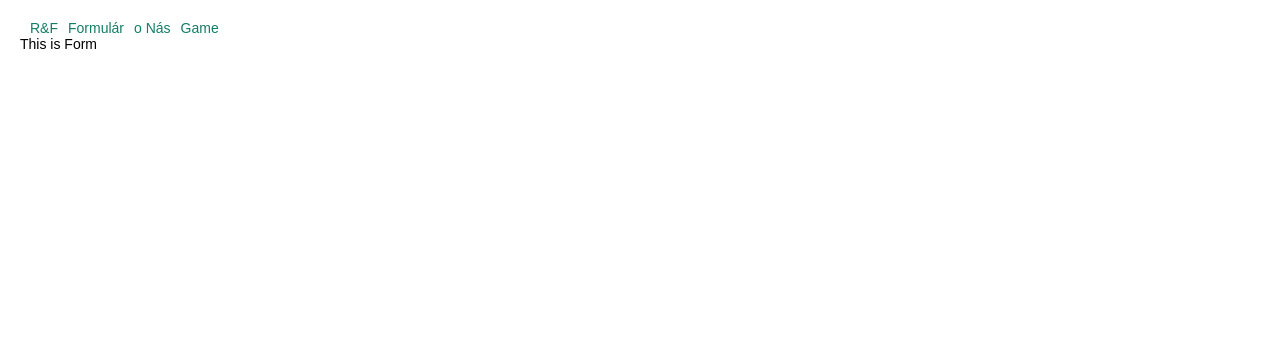
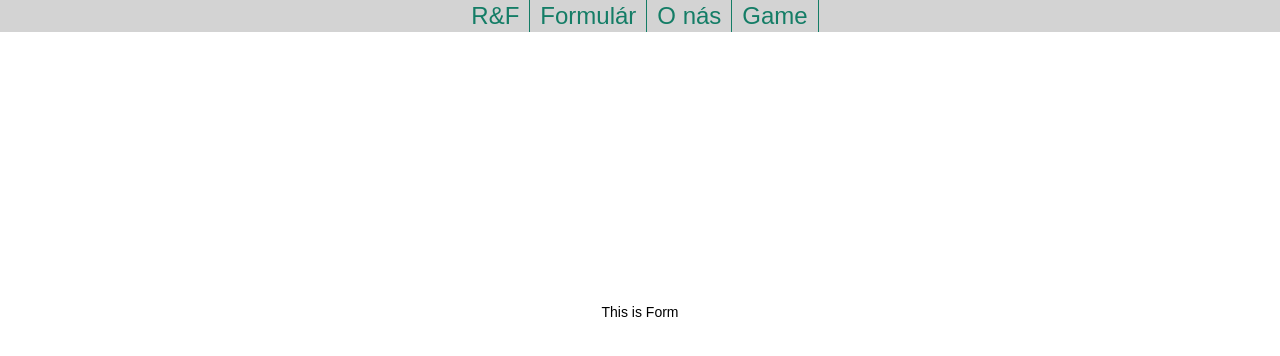
Before and after one commit to filipvnencak/Wedding---React, a React (Create React App) app: page /form in a window 1280 px wide. Shown: the top 356 px of the page. Built offline with nearby package versions, Linux system fonts and the light colour scheme.

Commit message:
add styling

```diff
--- a/src/App.css
+++ b/src/App.css
@@ -1,18 +1,13 @@
-.App {
-  text-align: center;
-}
-section {
-  display: grid;
-  place-items: center;
-  align-content: center;
-  min-height: 70vh;
-}
 .title {
   font-size: 10vh;
 }
+* {
+  margin: 0;
+  padding: 0;
+}
 @media all and (max-width: 499px) {
   body {
-    max-width: fit-content;
+    margin: 0;
   }
   .both {
     width: 60vh;
@@ -34,18 +29,32 @@ section {
 #date {
   font-size: 10vh;
   background-color: #147d66;
-  width: 60vh;
+  width: 70vh;
   border-radius: 3vh;
   margin-top: 30px;
   float: center;
+  text-align: center;
 }
 .countDown {
   font-size: 10vh;
   margin-top: 20vh;
-  float: center;
 }
 .link {
   text-decoration: none;
   margin-left: 10px;
   color: #147d66;
+  font-size: 3vh;
+  padding-right: 10px;
+  align-content: center;
+  place-content: center;
+  border-right: #147d66 solid 1px;
 }
+.navBar {
+  display: flex;
+  width: 100%;
+  height: 4vh;
+  align-content: center;
+  place-content: center;
+  border: 0;
+  background-color: lightgray;
+}
--- a/src/App.jsx
+++ b/src/App.jsx
@@ -8,21 +8,22 @@ import AboutUs from "./aboutus";
 export default function App() {
   return (
     <>
-      <Link className={"link"} to={"/home"}>
+      <div className="navBar">
+        <Link className={"link"} to={"/"}>
           R&F
         </Link>
         <Link className={"link"} to={"/form"}>
           Formulár
         </Link>
         <Link className={"link"} to={"/aboutus"}>
-        o Nás
+          O nás
         </Link>
         <Link className={"link"} to={"/game"}>
           Game
         </Link>
-
+      </div>
       <Routes>
-        <Route path="/home" element={<Home />} />
+        <Route path="/" element={<Home />} />
         <Route path="/game" element={<Game />} />
         <Route path="/form" element={<Form />} />
         <Route path="/aboutus" element={<AboutUs />} />
--- a/src/aboutus.jsx
+++ b/src/aboutus.jsx
@@ -1,5 +1,9 @@
 import React from "react";
 
 export default function AboutUs() {
-  return <div>AboutUs</div>;
+  return (
+    <section>
+      <div>AboutUs</div>
+    </section>
+  );
 }
--- a/src/form.jsx
+++ b/src/form.jsx
@@ -1,4 +1,8 @@
 import React from "react";
 export default function Form() {
-  return <div>This is Form</div>;
+  return (
+    <section>
+      <div>This is Form</div>
+    </section>
+  );
 }
--- a/src/index.css
+++ b/src/index.css
@@ -16,7 +16,6 @@ html {
 
 body {
   font: 14px "Century Gothic", Futura, sans-serif;
-  margin: 20px;
 }
 
 ol,
```
Lines whose indentation alone changed are shown as unchanged.
